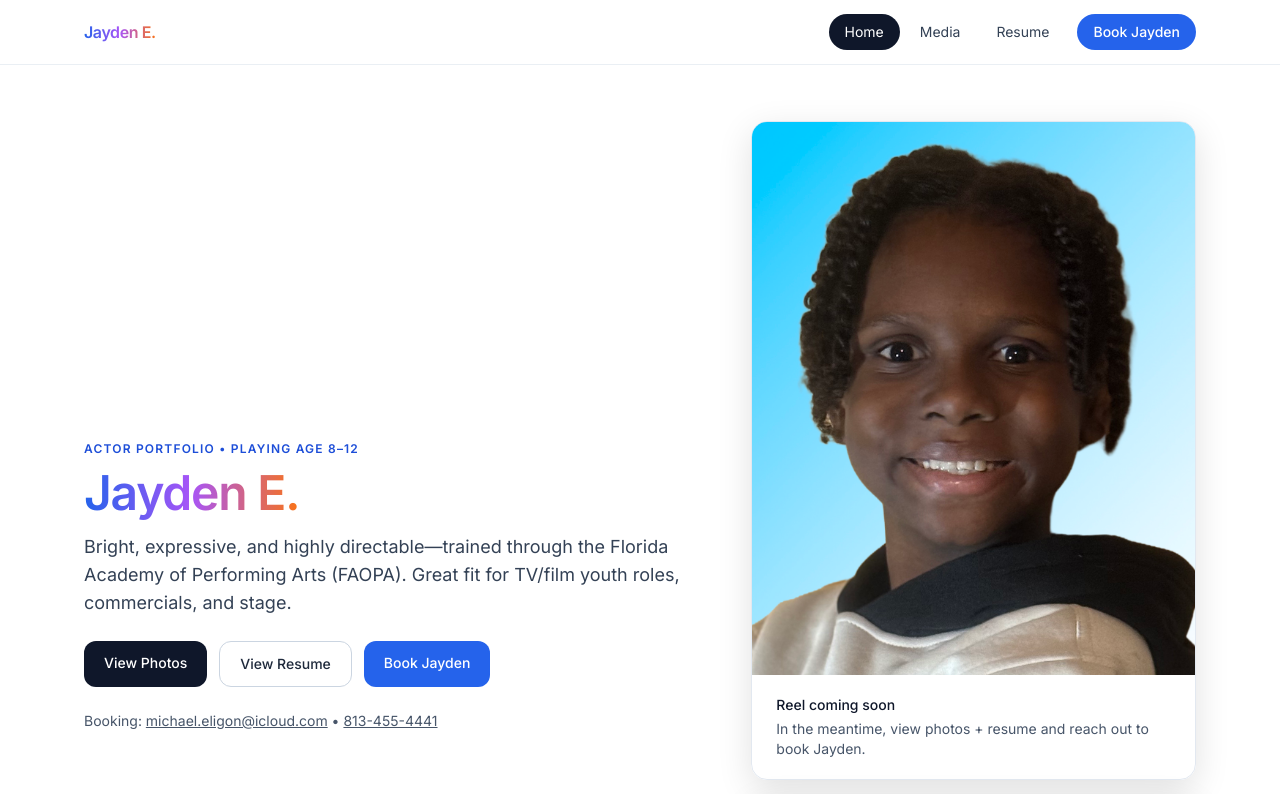
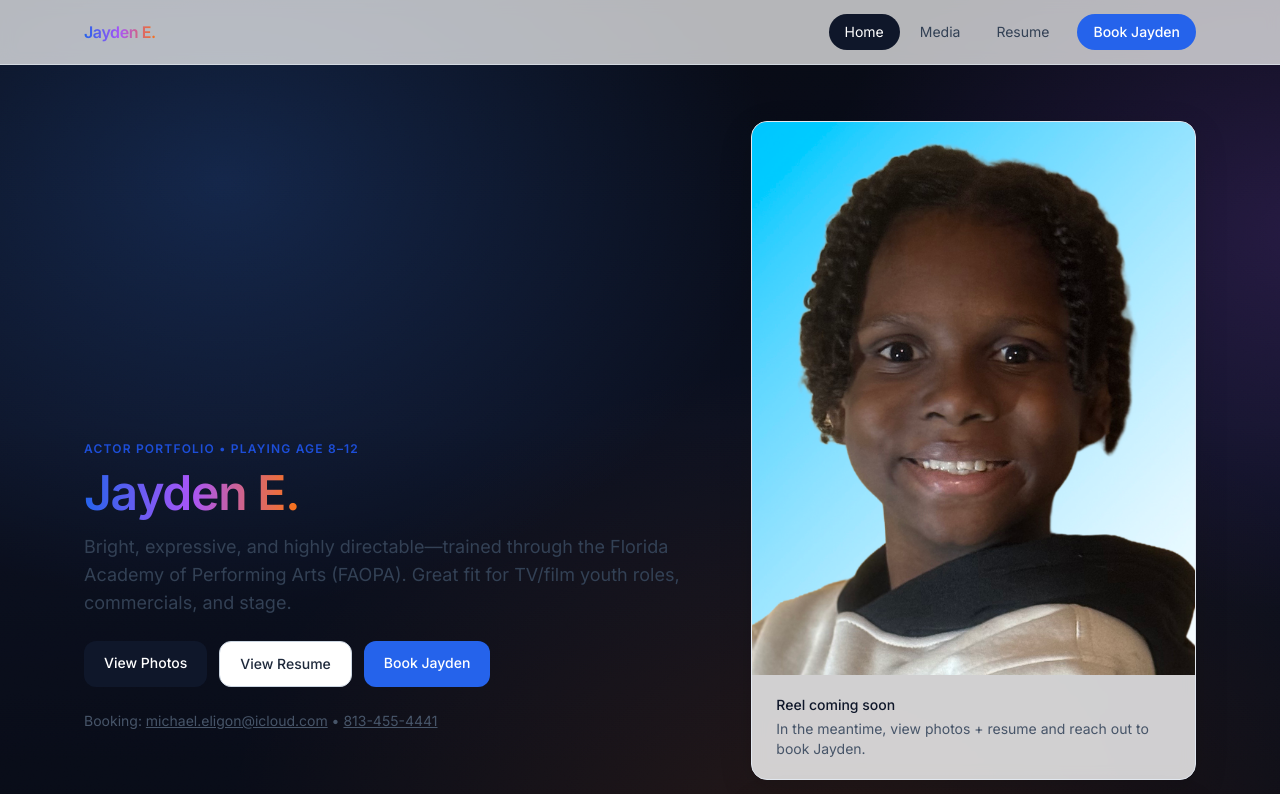
Before and after one commit to DocuDocket/jaydentheactor-site, a Next.js app: page / in a window 1280 px wide. Shown: the top 794 px of the page. Built offline with nearby package versions, Linux system fonts and the light colour scheme.

Commit message:
Update layout.tsx

```diff
--- a/app/layout.tsx
+++ b/app/layout.tsx
@@ -18,6 +18,8 @@ export default function RootLayout({ children }: { children: React.ReactNode })
     <html lang="en">
       <body className={inter.className}>
         <AnimatedBackground />
+<div aria-hidden="true" className="bg-animated" />
+<div aria-hidden="true" className="bg-grain" />
         <SiteNav />
         <main className="relative">{children}</main>
         <Footer />
```
